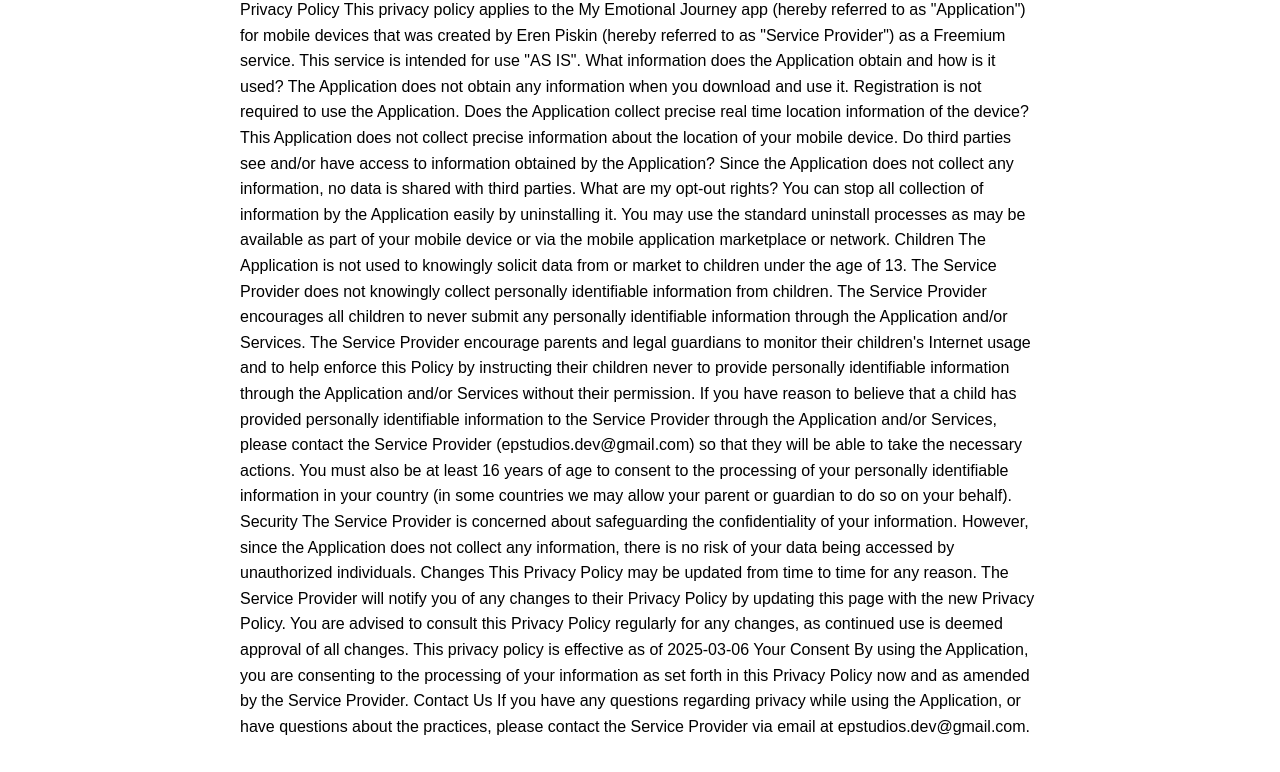
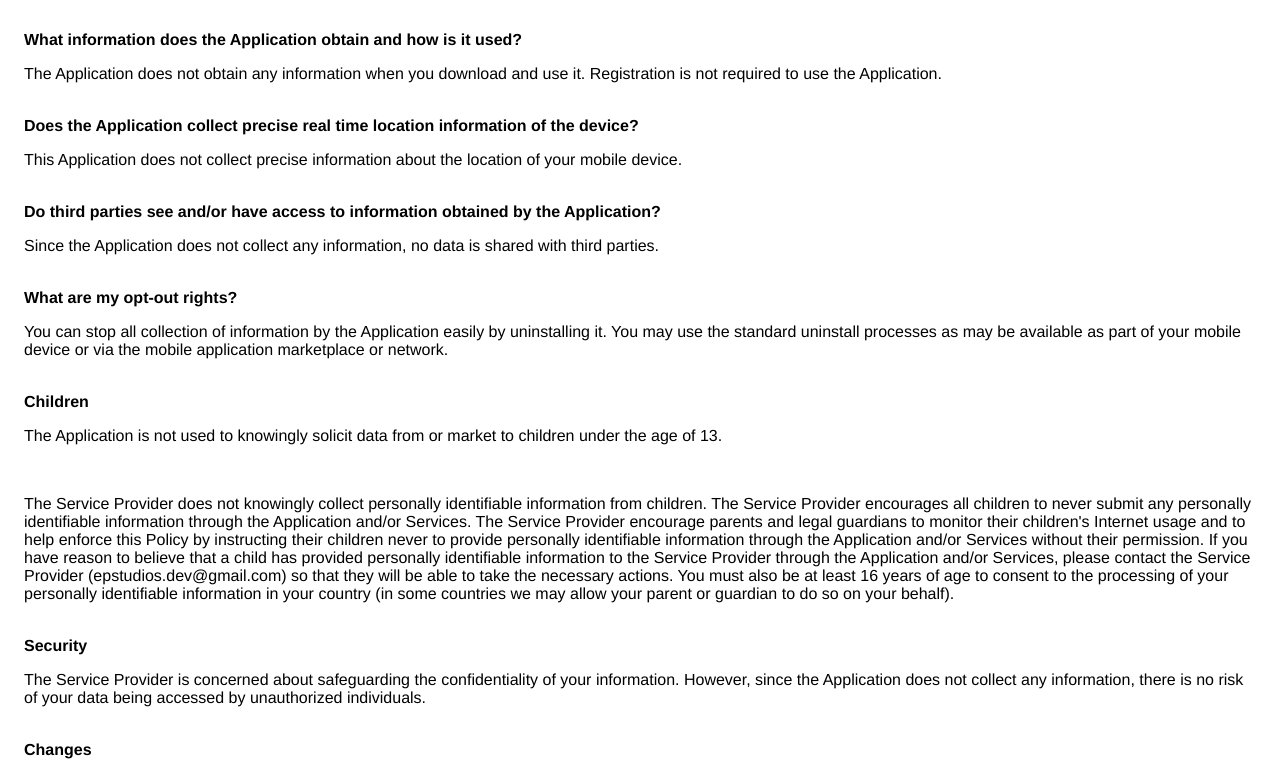
Before and after one commit to ErenPiskin/privacy-policy, a plain HTML site: page index.html in a window 1280 px wide. Shown: the part 97-869 px from the top of the page. Drawn offline with Linux system fonts and the light colour scheme.

Commit message:
Update index.html

```diff
--- a/index.html
+++ b/index.html
@@ -1,73 +1,23 @@
 <!DOCTYPE html>
     <html>
     <head>
-    <meta charset="utf-8">
-    <meta name="viewport" content="width=device-width, initial-scale=1">
-    <title>Gizlilik Politikası</title>
-    <style>
-        body {
-            font-family: Arial, sans-serif;
-            margin: 20px;
-            line-height: 1.6;
-        }
-        h1 {
-            color: #333;
-        }
-        .container {
-            max-width: 800px;
-            margin: 0 auto;
-        }
-    </style>
+      <meta charset='utf-8'>
+      <meta name='viewport' content='width=device-width'>
+      <title>Privacy Policy</title>
+      <style> body { font-family: 'Helvetica Neue', Helvetica, Arial, sans-serif; padding:1em; } </style>
     </head>
     <body>
-    <div class="container">
-        <h1>Gizlilik Politikası</h1>
-        <p>
-           Privacy Policy
-This privacy policy applies to the My Emotional Journey app (hereby referred to as "Application") for mobile devices that was created by Eren Piskin (hereby referred to as "Service Provider") as a Freemium service. This service is intended for use "AS IS".
-
-
-What information does the Application obtain and how is it used?
-The Application does not obtain any information when you download and use it. Registration is not required to use the Application.
-
-
-Does the Application collect precise real time location information of the device?
-This Application does not collect precise information about the location of your mobile device.
-
-
-Do third parties see and/or have access to information obtained by the Application?
-Since the Application does not collect any information, no data is shared with third parties.
-
-
-What are my opt-out rights?
-You can stop all collection of information by the Application easily by uninstalling it. You may use the standard uninstall processes as may be available as part of your mobile device or via the mobile application marketplace or network.
-
-
-Children
-The Application is not used to knowingly solicit data from or market to children under the age of 13.
-
-
-The Service Provider does not knowingly collect personally identifiable information from children. The Service Provider encourages all children to never submit any personally identifiable information through the Application and/or Services. The Service Provider encourage parents and legal guardians to monitor their children's Internet usage and to help enforce this Policy by instructing their children never to provide personally identifiable information through the Application and/or Services without their permission. If you have reason to believe that a child has provided personally identifiable information to the Service Provider through the Application and/or Services, please contact the Service Provider (epstudios.dev@gmail.com) so that they will be able to take the necessary actions. You must also be at least 16 years of age to consent to the processing of your personally identifiable information in your country (in some countries we may allow your parent or guardian to do so on your behalf).
-
-
-Security
-The Service Provider is concerned about safeguarding the confidentiality of your information. However, since the Application does not collect any information, there is no risk of your data being accessed by unauthorized individuals.
-
-
-Changes
-This Privacy Policy may be updated from time to time for any reason. The Service Provider will notify you of any changes to their Privacy Policy by updating this page with the new Privacy Policy. You are advised to consult this Privacy Policy regularly for any changes, as continued use is deemed approval of all changes.
-
-
-This privacy policy is effective as of 2025-03-06
-
-
-Your Consent
-By using the Application, you are consenting to the processing of your information as set forth in this Privacy Policy now and as amended by the Service Provider.
-
-
-Contact Us
-If you have any questions regarding privacy while using the Application, or have questions about the practices, please contact the Service Provider via email at epstudios.dev@gmail.com.
-        </p>
-    </div>
+    <strong>Privacy Policy</strong><p>This privacy policy applies to the My Emotional Journey app (hereby referred to as "Application") for mobile devices that was created by Eren Piskin (hereby referred to as "Service Provider") as a Freemium service. This service is intended for use "AS IS".</p><br><strong>What information does the Application obtain and how is it used?</strong><p>The Application does not obtain any information when you download and use it. Registration is not required to use the Application.</p><br><strong>Does the Application collect precise real time location information of the device?</strong><p>This Application does not collect precise information about the location of your mobile device.</p><br><strong>Do third parties see and/or have access to information obtained by the Application?</strong><p>Since the Application does not collect any information, no data is shared with third parties.</p><br><strong>What are my opt-out rights?</strong><p>You can stop all collection of information by the Application easily by uninstalling it. You may use the standard uninstall processes as may be available as part of your mobile device or via the mobile application marketplace or network.</p><br><strong>Children</strong><p>The Application is not used to knowingly solicit data from or market to children under the age of 13.</p><br><p>The Service Provider does not knowingly collect personally
+identifiable information from children. The Service Provider
+encourages all children to never submit any personally
+identifiable information through the Application and/or Services.
+The Service Provider encourage parents and legal guardians to monitor
+their children's Internet usage and to help enforce this Policy by instructing
+their children never to provide personally identifiable information through the Application and/or Services without their permission. If you have reason to believe that a child
+has provided personally identifiable information to the Service Provider through the Application and/or Services,
+please contact the Service Provider (epstudios.dev@gmail.com) so that they will be able to take the necessary actions.
+You must also be at least 16 years of age to consent to the processing
+of your personally identifiable information in your country (in some countries we may allow your parent
+or guardian to do so on your behalf).</p><br><strong>Security</strong><p>The Service Provider is concerned about safeguarding the confidentiality of your information. However, since the Application does not collect any information, there is no risk of your data being accessed by unauthorized individuals.</p><br><strong>Changes</strong><p>This Privacy Policy may be updated from time to time for any reason. The Service Provider will notify you of any changes to their Privacy Policy by updating this page with the new Privacy Policy. You are advised to consult this Privacy Policy regularly for any changes, as continued use is deemed approval of all changes.</p><br><p>This privacy policy is effective as of 2025-03-06</p><br><strong>Your Consent</strong><p>By using the Application, you are consenting to the processing of your information as set forth in this Privacy Policy now and as amended by the Service Provider.</p><br><strong>Contact Us</strong><p>If you have any questions regarding privacy while using the Application, or have questions about the practices, please contact the Service Provider via email at epstudios.dev@gmail.com.</p><hr><p>This privacy policy page was generated by <a href="https://app-privacy-policy-generator.nisrulz.com/" target="_blank" rel="noopener noreferrer">App Privacy Policy Generator</a></p>
     </body>
     </html>
```
Lines whose indentation alone changed are shown as unchanged.
